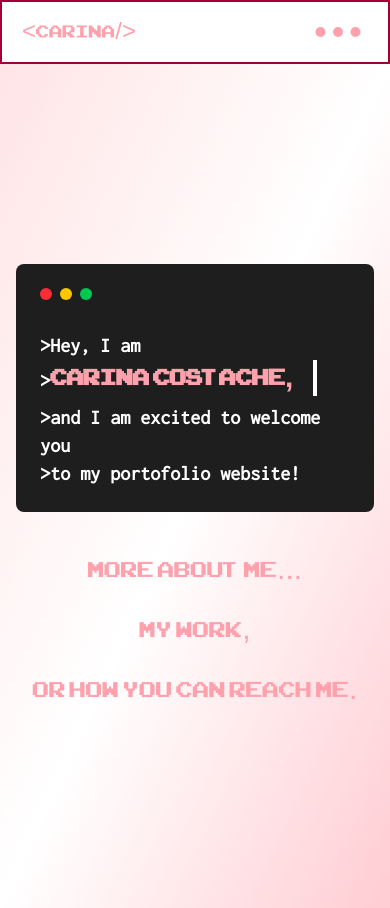
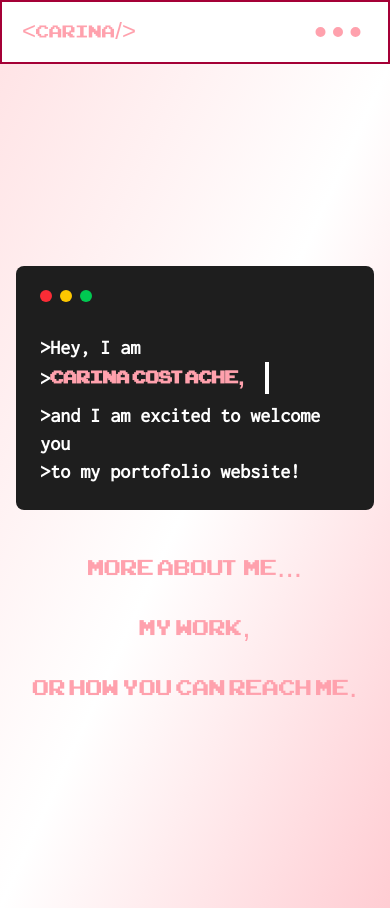
Before and after one commit to carinacostachee/portofolio, a React (Vite) app: page / in a window 390 px wide. Built offline with nearby package versions, Linux system fonts and the light colour scheme.

Commit message:
chore: fixed measurements for the site to be responsiv1e

```diff
--- a/src/components/HeroSectionHome.tsx
+++ b/src/components/HeroSectionHome.tsx
@@ -13,7 +13,7 @@ const HeroSectionHome = () => {
           <div className="font-inconsolata text-white text-xl sm:text-2xl  lg:text-2xl xl:text-xl font-bold">
             <div>{">"}Hey, I am</div>
             <div className="w-max">
-              <h1 className="animate-typing overflow-hidden whitespace-nowrap border-r-4 border-r-white pr-5 text-3xl sm:text-5xl lg:text-5xl xl:text-4xl text-rose-300 font-arcade">
+              <h1 className="animate-typing overflow-hidden whitespace-nowrap border-r-4 border-r-white pr-5 text-2xl sm:text-5xl text-rose-300 font-arcade">
                 <span className="font-inconsolata text-white text-xl sm:text-2xl lg:text-3xl xl:text-2xl">
                   {">"}
                 </span>
```
